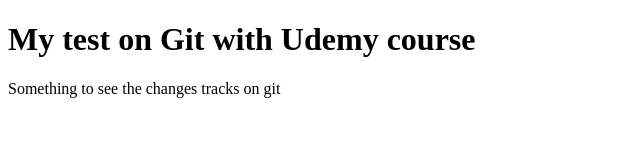
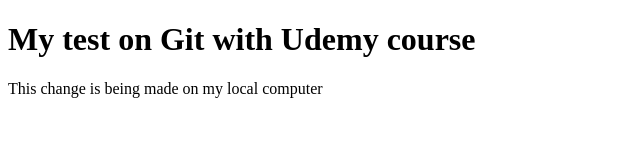
Before and after one commit to Lambis10/Lambis10.github.io, a plain HTML site: page index.html in a window 1280 px wide. Shown: the full height of the page, 0-640 px from the left. Drawn offline with Linux system fonts and the light colour scheme.

Commit message:
paragraph updates

```diff
--- a/index.html
+++ b/index.html
@@ -1,11 +1,12 @@
 <!doctype html>
-<html lang="en-us"
-<head>
+<html lang="en-us" <head>
 <meta charset="UTF-8">
 <title>My page</title>
 </head>
+
 <body>
-<h1>My test on Git with Udemy course</h1>
-  <p>Something to see the changes tracks on git</p>
+    <h1>My test on Git with Udemy course</h1>
+    <p>This change is being made on my local computer</p>
 </body>
+
 </html>
```
